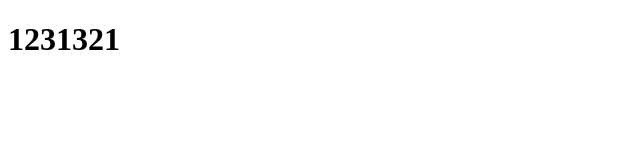
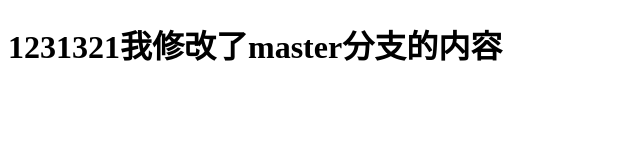
Before and after one commit to 15121196009/ljt, a plain HTML site: page index.html in a window 1280 px wide. Shown: the whole page, without its empty margins (0-640 px from the left). Drawn offline with Linux system fonts and the light colour scheme.

Commit message:
03修改了一个bug

```diff
--- a/index.html
+++ b/index.html
@@ -5,6 +5,6 @@
 	<title>Document</title>
 </head>
 <body>
-	<h1>1231321</h1>
+	<h1>1231321我修改了master分支的内容</h1>
 </body>
 </html>
```
